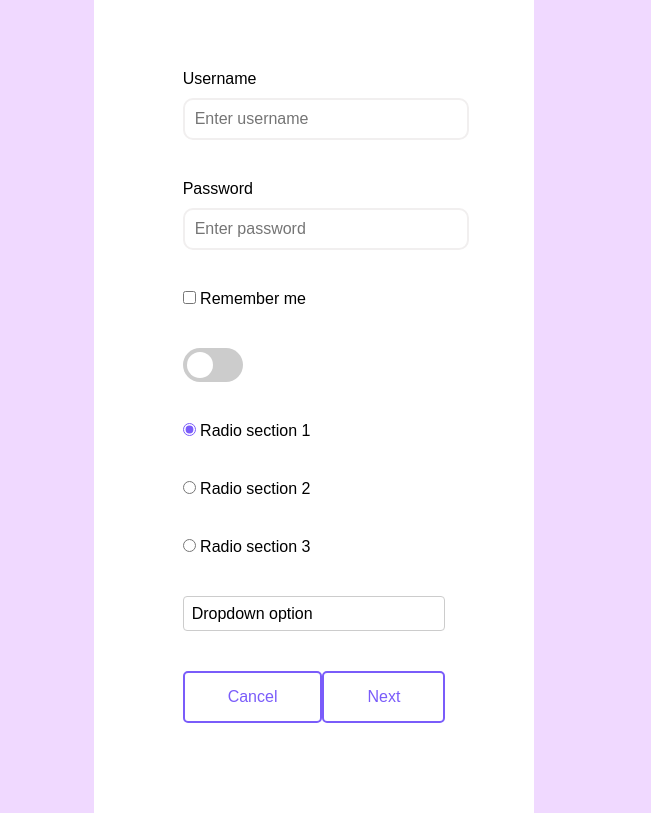
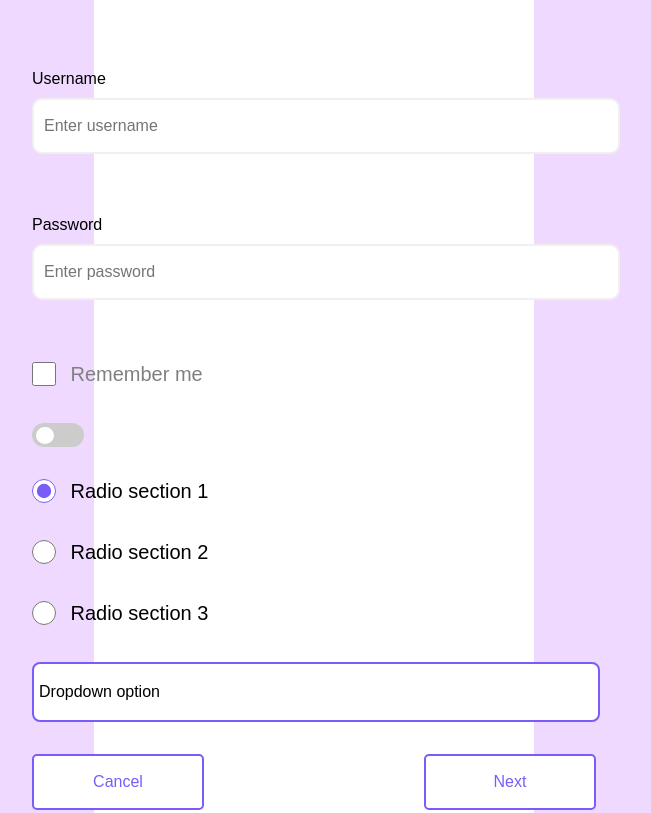
Before and after one commit to thanhbui1234/form-css, a plain HTML site: page index.html in a window 1280 px wide. Shown: the top 813 px of the page, without its empty margins (326-977 px from the left). Drawn offline with Linux system fonts and the light colour scheme.

Commit message:
last update

```diff
--- a/index.html
+++ b/index.html
@@ -10,15 +10,15 @@
   <body>
     <div class="container">
       <form method="get" action="#" id="form">
-        <div>
+        <div class="control">
           <label for="">Username</label>
           <input id="name" placeholder="Enter username" type="text" />
-          <label style="color: red" class="" id="errName" for=""></label>
+          <span class="" id="errName" for=""></span>
         </div>
-        <div>
+        <div class="control">
           <label for="">Password</label>
           <input id="password" placeholder="Enter password" type="text" />
-          <label style="color: red" class="" id="errPassword" for=""></label>
+          <span class="" id="errPassword" for=""></span>
         </div>
         <div>
           <input id="remember" type="checkbox" />
@@ -54,18 +54,20 @@
           />
           <label for="javascript">Radio section 3</label>
         </div>
-
         <div class="dropdown">
-          <select class="ddselect">
-            <option id="drop1" value="zero" selected>Dropdown option</option>
-            <option value="option1">Dropdown option 1</option>
-            <option value="option2">Dropdown option 2</option>
-          </select>
+          <span class="dropbtn">Dropdown option</span>
+          <div class="dropdown-content">
+            <a href="#">Dropdown 1</a>
+            <a href="#">Dropdown 2</a>
+            <a href="#">Dropdown 3</a>
+          </div>
         </div>
         <div class="BTN">
           <button id="cancel" type="button">Cancel</button>
           <button type="submit">Next</button>
         </div>
+
+        <!--  -->
       </form>
     </div>
 
--- a/index.js
+++ b/index.js
@@ -15,7 +15,7 @@ formm.addEventListener("submit", function (event) {
 
   if (username.value.length < 5) {
     username.classList.add("invalid");
-    errName.innerHTML = "INVALID NAME";
+    errName.innerHTML = "Error message informing me of a problem";
     event.preventDefault();
   } else {
     username.classList.remove("invalid name");
@@ -24,7 +24,7 @@ formm.addEventListener("submit", function (event) {
 
   if (password.value.length < 5) {
     password.classList.add("invalid");
-    errPassword.innerHTML = "INVALID PASSWORD";
+    errPassword.innerHTML = "Your password is between 4 and 12 characters";
     event.preventDefault();
   } else {
     password.classList.remove("invalid");
--- a/style.css
+++ b/style.css
@@ -5,6 +5,14 @@
   font-size: 100%;
   font-family: sans-serif;
 }
+* {
+  user-select: none;
+}
+
+*:focus {
+  outline: none;
+}
+
 body {
   background-color: #f0d9ff;
 }
@@ -21,8 +29,12 @@ body {
   height: 1040px;
   display: flex;
   flex-direction: column;
-  gap: 40px;
+  gap: 32px;
   padding: 60px 98px;
+}
+.control {
+  display: flex;
+  flex-direction: column;
 }
 *input {
   border: 1px solid #f1efef;
@@ -32,7 +44,8 @@ input[type="text"] {
   border: 2px solid #f1efef;
   padding: 10px;
   border-radius: 10px;
-  width: 100%;
+  width: 564px;
+  height: 32px;
   color: gray;
 }
 input[type="text"]:hover,
@@ -41,9 +54,8 @@ input[type="text"]:focus {
   outline: none;
 }
 .invalid {
-  box-shadow: rgba(0, 0, 0, 0.25) 0px 54px 55px,
-    rgba(0, 0, 0, 0.12) 0px -12px 30px, rgba(0, 0, 0, 0.12) 0px 4px 6px,
-    rgba(0, 0, 0, 0.17) 0px 12px 13px, rgba(0, 0, 0, 0.09) 0px -3px 5px;
+  box-shadow: 0px 4px 4px 0px rgba(0, 0, 0, 0.25),
+    0px 4px 4px 0px rgba(0, 0, 0, 0.25);
   border-color: red !important;
   color: red;
 }
@@ -52,18 +64,34 @@ input[type="checkbox"] {
   padding: 30px;
   accent-color: #7a5cfa;
   outline: none;
+  width: 24px;
+  height: 24px;
 }
-
+input[type="checkbox"] ~ label {
+  color: gray;
+  font-size: 20px;
+  position: relative;
+  margin-left: 10px;
+  top: -5px;
+}
 input[type="radio"] {
+  width: 24px;
+  height: 24px;
   accent-color: #7a5cfa;
+}
+input[type="radio"] ~ label {
+  font-size: 20px;
+  margin-left: 10px;
+  position: relative;
+  top: -5px;
+  line-height: 24px;
 }
 .switch {
   position: relative;
   display: inline-block;
-  width: 60px;
-  height: 34px;
+  width: 49px;
+  height: 24px;
 }
-
 .switch input {
   opacity: 0;
   width: 0;
@@ -75,7 +103,7 @@ input[type="radio"] {
   cursor: pointer;
   top: 0;
   left: 0;
-  right: 0;
+  right: -3px;
   bottom: 0;
   background-color: #ccc;
   -webkit-transition: 0.4s;
@@ -85,10 +113,10 @@ input[type="radio"] {
 .slider:before {
   position: absolute;
   content: "";
-  height: 26px;
-  width: 26px;
+  height: 17px;
+  width: 18px;
   left: 4px;
-  bottom: 4px;
+  bottom: 3px;
   background-color: white;
   -webkit-transition: 0.4s;
   transition: 0.4s;
@@ -121,43 +149,75 @@ input:checked + .slider:before {
   left: 80px;
   top: -10px;
 }
+#errName,
+#errPassword {
+  padding-top: 30px;
+  color: red;
+  font-size: 14px;
+}
 .BTN {
-  width: 100%;
   display: flex;
   justify-content: space-between;
 }
-button {
+.BTN > button {
   background: #fff;
   text-align: center;
   border: 2px solid #7a5cfa;
   color: #7a5cfa;
   padding: 15px 43px;
+  width: 172px;
+  height: 56px;
   border-radius: 5px;
 }
-button:active,
-button:hover {
+.BTN > button:active,
+.BTN > button:hover {
   background-color: #7a5cfa;
   color: #fff;
 }
+/*
+ */
+
 .dropdown {
-  /* width: 100%; */
-  max-height: 150px;
-  outline: none;
+  height: 56px;
+  z-index: 1;
+  text-decoration: none;
+  text-align: left;
+  line-height: 56px;
+  width: 100%;
+  border-radius: 8px;
+  border: 2px solid var(--Keatext-purple, #7a5cfa);
+  background: var(--W-Background, #fff);
+}
+.dropbtn {
+  padding: 10px 0px 20px 5px;
 }
 
-.dropdown select {
-  outline: none;
+.dropdown-content {
+  display: none;
+  /* position: relative; */
+  background-color: #f9f9f9;
   width: 100%;
-  -webkit-appearance: none;
-  -moz-appearance: none;
-  appearance: none;
-  background-color: #fff;
+  box-shadow: 0px 8px 16px 0px rgba(0, 0, 0, 0.2);
+  z-index: 1;
+}
+
+.dropdown-content a {
+  color: black;
+  /* padding: 12px 16px; */
   border: 1px solid #ccc;
-  border-radius: 4px;
-  padding: 8px;
-  font-size: 16px;
+  padding-left: 12px;
+  text-decoration: none;
+  display: block;
+  text-align: left;
+  height: 56px;
 }
-.dropdown select option {
-  color: #000;
+
+.dropdown-content a:hover {
+  color: white;
   background-color: #7a5cfa;
+  border-radius: 8px;
 }
+
+.dropdown:hover .dropdown-content {
+  display: block;
+}
```
